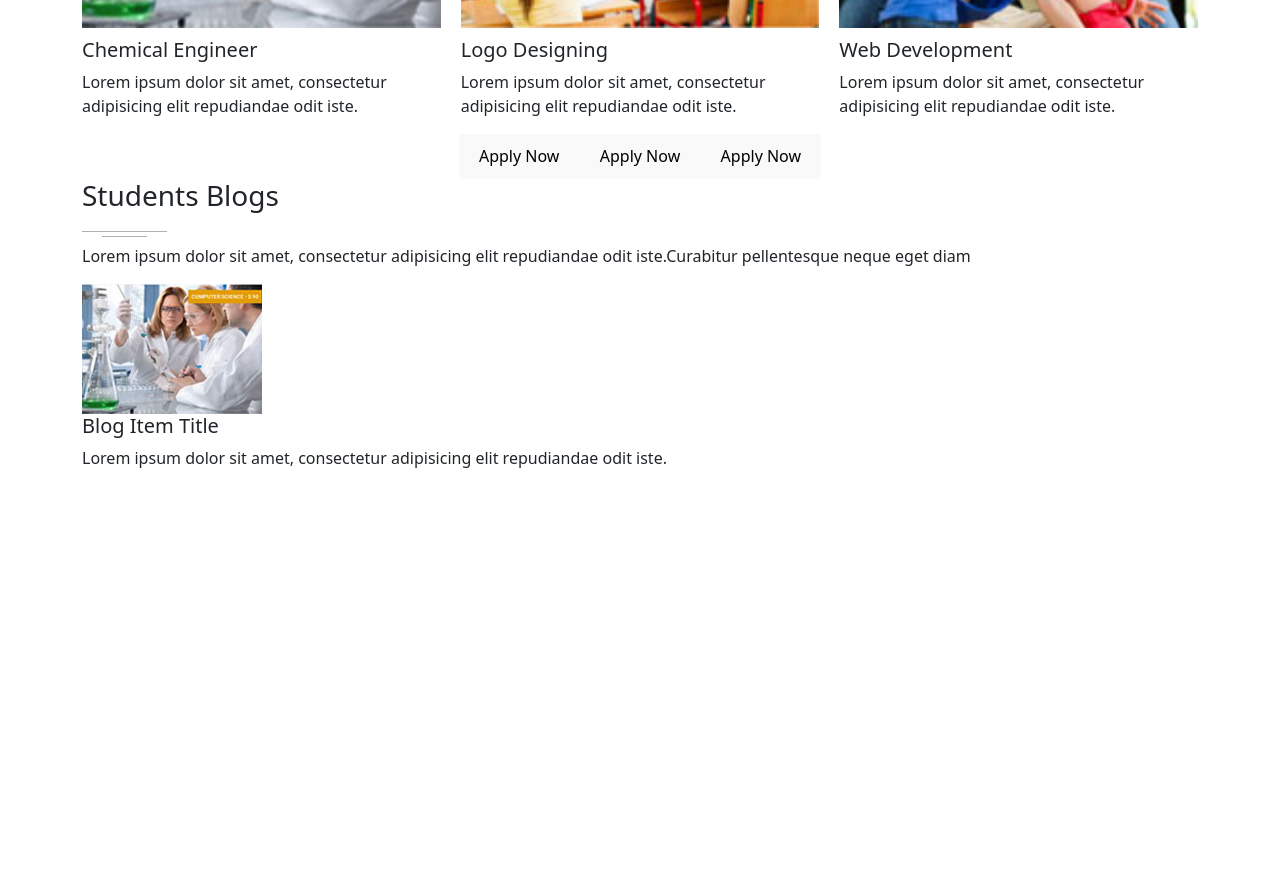
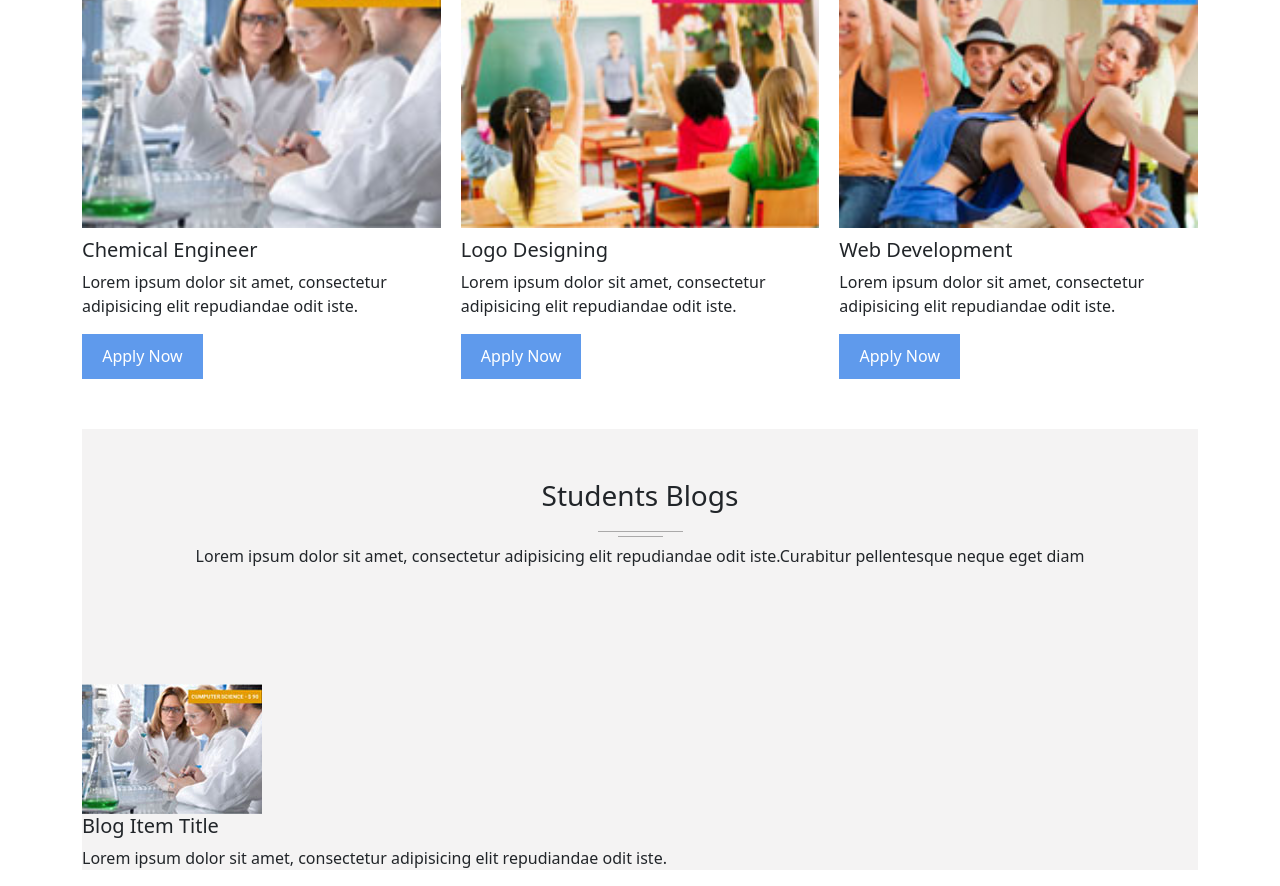
Before and after one commit to Uthaya-Uitoux/react-task, a React (Vite) app: page / in a window 1280 px wide. Shown: the part 1760-2646 px from the top of the page. Before the commit the page ends 2246 px from the top, so only its background shows below. Built offline with nearby package versions, Linux system fonts and the light colour scheme.

Commit message:
Code changes done for Students blog and completed the course column- code commited

```diff
--- a/src/App.jsx
+++ b/src/App.jsx
@@ -15,7 +15,30 @@ function Features({img,title,description,imgPosition}){
     {imgPosition==='start'&&<img src={img} alt="img1" />}
     <h5>{title}</h5>
     <p>{description}</p>
+    {imgPosition==='end'&&<img src={img} alt="img1" />}
+    </li>
+  )
+}
+function Course({img,title,description,imgPosition,button}){
 
+  return(
+    <li>
+    {imgPosition==='start'&&<img src={img} alt="img1" />}
+    <h5>{title}</h5>
+    <p>{description}</p>
+    <button>{button}</button>
+    {imgPosition==='end'&&<img src={img} alt="img1" />}
+    </li>
+  )
+}
+
+function Student({img,title,description,imgPosition}){
+
+  return(
+    <li>
+    {imgPosition==='start'&&<img src={img} alt="img1" />}
+    <h5>{title}</h5>
+    <p>{description}</p>
     {imgPosition==='end'&&<img src={img} alt="img1" />}
     </li>
   )
@@ -55,14 +78,9 @@ const App = () => {
       </div>
       <section className="Courses_coll">
       {Courses.map((featuresProps, index) => (
-          <Features key={index} {...featuresProps} />))
+          <Course key={index} {...featuresProps} />))
       }
       </section>
-    <div className='course_button'>
-    <button className="apply-now-button">Apply Now</button>
-    <button className="apply-now-button">Apply Now</button>
-    <button className="apply-now-button">Apply Now</button>
-    </div>
     </div>
 
 
@@ -74,7 +92,7 @@ const App = () => {
       </div>
     <section className="Students_list">
     {Students.map((featuresProps, index) => (
-        <Features key={index} {...featuresProps} />
+        <Student key={index} {...featuresProps} />
       ))}
     </section>
     </div>
--- a/src/Component/Elements.jsx
+++ b/src/Component/Elements.jsx
@@ -53,19 +53,22 @@ export const Courses=[
         title:"Chemical Engineer",
         description:"Lorem ipsum dolor sit amet, consectetur adipisicing elit repudiandae odit iste.",
         img:CheEng,
-        imgPosition:"start"
+        imgPosition:"start",
+        button:"Apply Now"
     },
     {
         title:"Logo Designing",
         description:"Lorem ipsum dolor sit amet, consectetur adipisicing elit repudiandae odit iste.",
         img:LogoDsgn,
-        imgPosition:"start"
+        imgPosition:"start",
+        button:"Apply Now"
     },
     {
         title:"Web Development",
         description:"Lorem ipsum dolor sit amet, consectetur adipisicing elit repudiandae odit iste.",
         img:WebImg,
-        imgPosition:"start"
+        imgPosition:"start",
+        button:"Apply Now"
     }
 ]
 export const Students=[
@@ -73,6 +76,7 @@ export const Students=[
         title:"Blog Item Title",
         description:"Lorem ipsum dolor sit amet, consectetur adipisicing elit repudiandae odit iste.",
         img:CheEng,
-        imgPosition:"start"
+        imgPosition:"start",
+        button:"Apply Now"
     }
 ]
--- a/src/assets/Styles/themes.css
+++ b/src/assets/Styles/themes.css
@@ -7,8 +7,6 @@
     display: grid;
     grid-template-columns: repeat(2, 1fr);
     /* Center the contents in each grid item */
-
-    /* Optional: Add some spacing between grid items */
     gap: 20px;
 }
 
@@ -36,7 +34,7 @@
     width: 100%; /* Ensure each item takes up the full width of its grid cell */
     box-sizing: border-box;
     padding:20px;
-    background: rgb(56, 93, 188);
+    background:  rgb(95, 154, 236);
     color:beige/* Include padding and border in the item's total width */
 }
 
@@ -113,8 +111,10 @@
     align-items: center;
   }
 
-  .courses_list {
+  .courses_list ,.Students_col{
     text-align: center;
+    margin: 50px;
+    padding:50px;
   }
 
   .Courses_coll {
@@ -136,13 +136,18 @@
     object-fit: cover; /* Make the image cover the entire box while maintaining aspect ratio */
     margin-bottom: 10px; /* Adjust margin as needed */
   }
-.course_button{
-    display: flex;
-    align-items: flex-start;
-}
+  .Courses_coll button{
+    list-style: none;
+    width:fit-content;
+    background: rgb(95, 154, 236);
+    color:white;
+  }
 @media (max-width: 767px) {
     .Courses_coll {
         grid-template-columns: 1fr;
         justify-items: center;/* Change to a single column on smaller screens */
     }
 }
+.Students_blog{
+    background: rgb(199, 194, 194, 0.2);
+}
```
